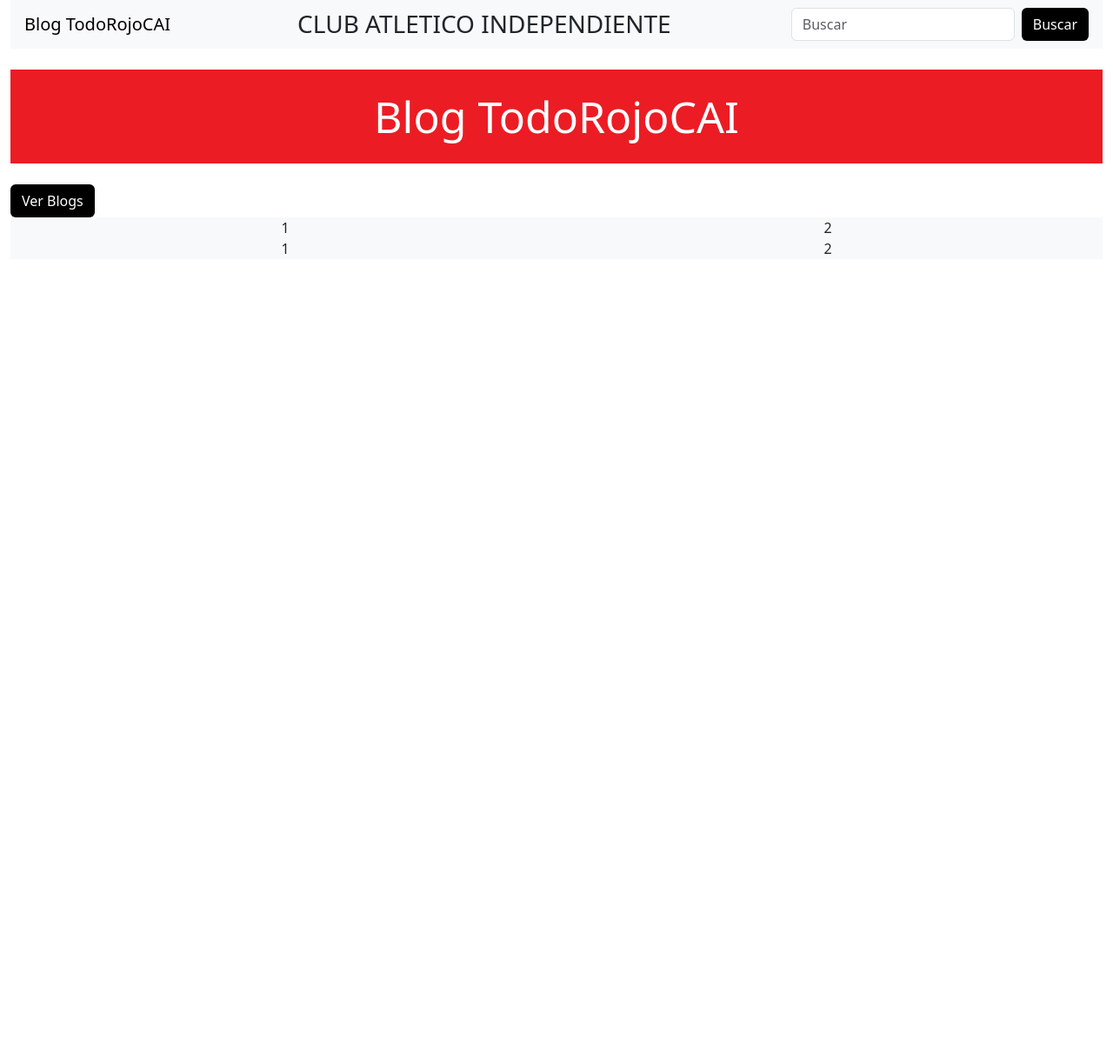
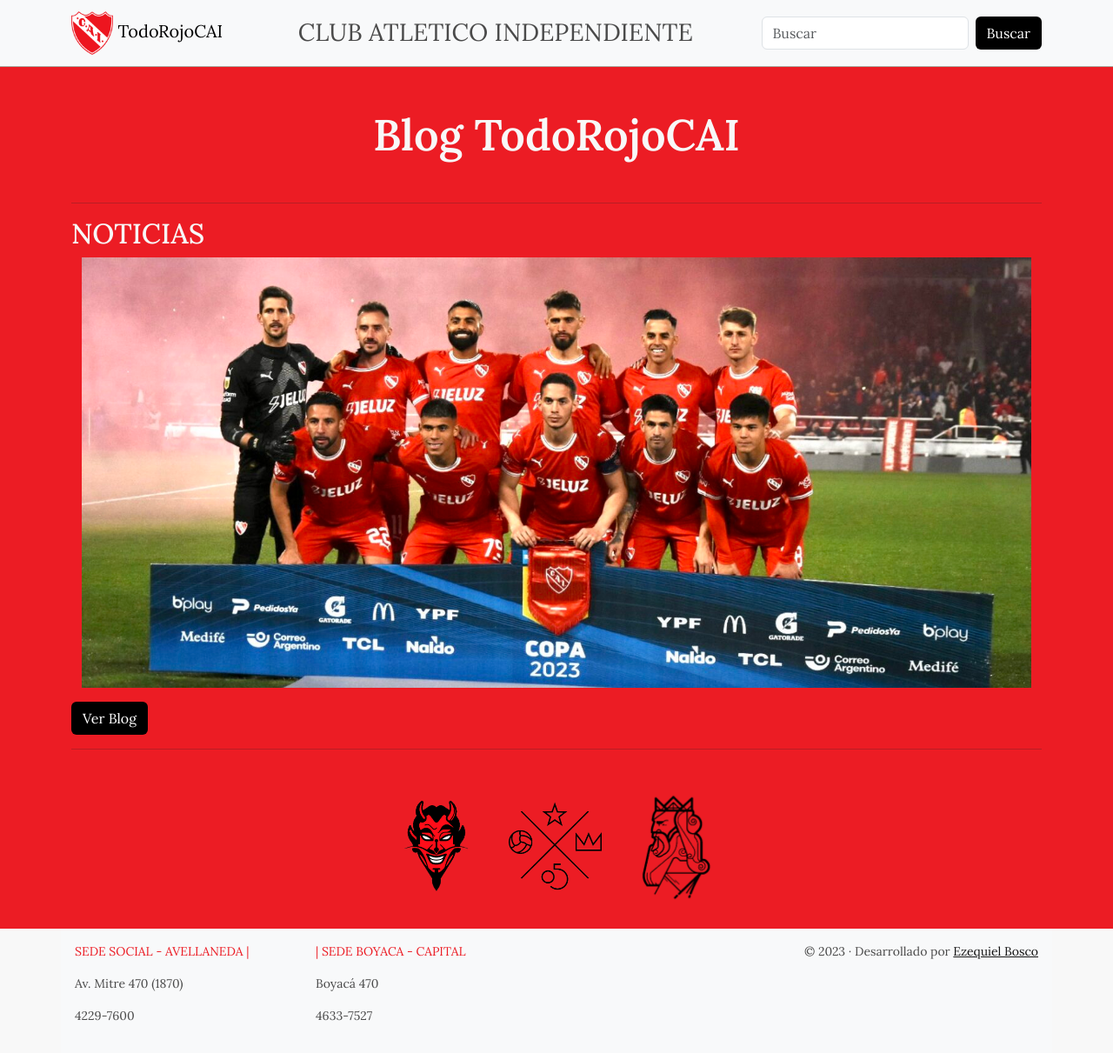
Before and after one commit to EzequielBosco/21523A-Ezequiel-Bosco-BLOG, a Node server app: template src/views/home.ejs in a window 1280 px wide. Shown: the whole page at 87% size. Before the commit the page ends 292 px from the top, so only its background shows below. Run offline with Node 20, Linux system fonts and the light colour scheme; the template is opened without the code that fills it, so the values that code supplies are empty; some libraries are stand-ins or nearby versions.

Commit message:
agrego imagenes, estilos, limite en get posts

```diff
--- a/src/controllers/controller.posts.js
+++ b/src/controllers/controller.posts.js
@@ -4,7 +4,10 @@ const router = Router()
 
 router.get('/', async (req, res) => {
     try {
-        const posts = await PostSchema.findAll()
+        const posts = await PostSchema.findAll({
+            limit: 3,
+            order: [['createdAt', 'DESC']]
+        })
         res.render('posts', { posts })
     } catch (error) {
         console.log(error)
--- a/src/public/css/styles.css
+++ b/src/public/css/styles.css
@@ -1,5 +1,34 @@
 :root {
-    --color: rgb(236, 28, 36)
+    --color: rgb(236, 28, 36);
+    --color-1: rgb(20, 20, 20);
+    --color-2: rgb(29, 29, 29);
+    --color-3: rgb(74, 74, 74);
+    --color-4: rgb(170, 169, 158);
+    --color-5: rgb(248, 248, 248);
+}
+
+* {
+    font-family: 'Lora', serif;
+}
+
+img {
+    pointer-events: none
+}
+
+.logo {
+    height: 50px;
+}
+
+h1 {
+    font-weight: 600;
+}
+
+h2 {
+    font-weight: 500;
+}
+
+h3 {
+    font-weight: 400;
 }
 
 .btn-black {
@@ -18,21 +47,61 @@ h1 {
     font-size: 50px;
 }
 
-.color {
+.color-b {
     background-color: var(--color)
 }
 
-.white {
-    color: white;
+.color-b-1 {
+    background-color: var(--color-1)
 }
 
-.black {
-    color: black;
+.color-b-2 {
+    background-color: var(--color-2)
+}
+
+.color-b-3 {
+    background-color: var(--color-3)
+}
+
+.color-b-4 {
+    background-color: var(--color-4)
+}
+
+.color-b-5 {
+    background-color: var(--color-5)
+}
+
+.color {
+    color: var(--color)
+}
+
+.color-1 {
+    color: var(--color-1)
+}
+
+.color-2 {
+    color: var(--color-2)
+}
+
+.color-3 {
+    color: var(--color-3)
+}
+
+.color-4 {
+    color: var(--color-4)
+}
+
+.color-5 {
+    color: var(--color-5)
 }
 
 nav h3 {
     margin: 0;
-    padding: 0
+    padding: 0;
+}
+
+nav {
+    border-bottom: 0.2px solid var(--color-4);
 }
 
 .card-img-top img {
@@ -41,5 +110,74 @@ nav h3 {
 }
 
 .card-img-top {
-    box-shadow: 2px 1px 6px 2px rgb(124, 124, 124);
+    margin: 10px 10px 10px 10px;
 }
+
+.div-posts a {
+    color: var(--color-1);
+}
+
+.div-posts a:hover {
+    color: var(--color);
+}
+
+.card-box {
+    background-color: var(--color-5);
+    box-shadow: -1px 1px 3px 0px var(--color-2);
+    border-radius: 10px;
+    transition: 0.2s ease;
+}
+
+.card-box:hover {
+    transform: translateX(3px);
+}
+
+.card-box-1 {
+    background-color: transparent;
+    box-shadow: -1px 1px 3px 0px var(--color-2);
+    border-radius: 10px;
+    transition: 0.2s ease;
+}
+
+.card-box-1:hover {
+    transform: translateX(3px);
+}
+
+footer img {
+    margin: 15px;
+    height: 160px;
+}
+
+.col {
+    margin: 0;
+    padding: 0;
+}
+
+.noticias {
+    width: 100%;
+}
+
+p {
+    font-size: 14px;
+}
+
+footer a {
+    color: var(--color-1);
+}
+
+footer a:hover {
+    color: var(--color);
+}
+
+a {
+    color: var(--color-5);
+}
+
+a:hover {
+    color: var(--color-2);
+}
+
+.section-posts {
+    margin: 0;
+    padding: 0;
+}
--- a/src/public/js/index.js
+++ b/src/public/js/index.js
@@ -2,7 +2,7 @@ const showData = (a, b) => {
     let register = ""
     a.forEach(post => {
         register += `
-        <div class="card-img-top rounded d-flex border border-2 m-2 mb-3">
+        <div class="card-box-1 card-img-top d-flex border border-2 m-2 mb-3">
             <img class="card-img-top" src="${post.url_imagen}" alt="Imagen blog">
             <div class="card-body px-3 m-2">
                 <h3>${post.titulo}</h3>
@@ -22,6 +22,8 @@ const getPosts = async () => {
     const response = await fetch('/posts/get')
     const posts = await response.json()
     const divPosts = document.querySelector('#div-posts')
+
+    divPosts.innerHTML = ''
     showData(posts, divPosts)
 }
 const btnGet = document.getElementById('btn-get')
--- a/src/views/home.ejs
+++ b/src/views/home.ejs
@@ -1,12 +1,19 @@
 <%-include("partials/header") %>
 
-<main class="color">
+<main>
     <div>
-        <h1 class="text-center m-4 py-4 white"> Blog TodoRojoCAI</h1>
+        <h1 class="text-center m-4 py-4 color-5">Blog TodoRojoCAI</h1>
     </div>
 </main>
+<hr>
 <section>
-    <a class="btn btn-black" type="button" href="/posts">Ver Blogs</a>
+    <h2 class="color-5">NOTICIAS</h2>
+    <div class="container d-flex justify-content-center">
+        <img class="noticias" src="/img/noticias.jpg">
+        <!-- <img class="noticias" src="/img/noticias-1.jpg"> -->
+    </div>
+    <a class="btn btn-black mt-3" type="button" href="/posts">Ver Blog</a>
 </section>
-
+<hr>
+</div>
 <%-include("partials/footer") %>
--- a/src/views/partials/footer.ejs
+++ b/src/views/partials/footer.ejs
@@ -1,12 +1,28 @@
-<footer class="footer bg-light px-3">
-    <div class="row text-center">
-        <div class="col">
-            <div>1</div>
-            <div>1</div>
-        </div>
-        <div class="col">
-            <div>2</div>
-            <div>2</div>
+<footer class="footer color-b-5">
+    <div class="color-b d-flex justify-content-center">
+        <img src="/img/diablo.png">
+        <img src="/img/cruz.png">
+        <img src="/img/rey.png">
+    </div>
+    <div class="container-fluid container">
+        <div class="row text-center bg-light">
+            <div class="col">
+                <div class="d-flex justify-content-start">
+                    <div class="col m-3 d-flex flex-column align-items-start">
+                        <p class="color text-right">SEDE SOCIAL - AVELLANEDA |</p>
+                        <p class="color-3 text-right">Av. Mitre 470 (1870)</p>
+                        <p class="color-3 text-right">4229-7600</p>
+                    </div>
+                    <div class="col m-3 d-flex flex-column align-items-start">
+                        <p class="color">| SEDE BOYACA - CAPITAL</p>
+                        <p class="color-3">Boyacá 470</p>
+                        <p class="color-3">4633-7527</p>
+                    </div>
+                </div>
+            </div>
+            <div class="col m-3 d-flex justify-content-end">
+                <p class="color-3">© 2023 · Desarrollado por <a href="https://github.com/EzequielBosco">Ezequiel Bosco</a></p>
+            </div>
         </div>
     </div>
 </footer>
--- a/src/views/partials/header.ejs
+++ b/src/views/partials/header.ejs
@@ -6,15 +6,21 @@
     <title>CAI Blog</title>
     <link href="https://cdn.jsdelivr.net/npm/bootstrap@5.3.1/dist/css/bootstrap.min.css" rel="stylesheet" integrity="sha384-4bw+/aepP/YC94hEpVNVgiZdgIC5+VKNBQNGCHeKRQN+PtmoHDEXuppvnDJzQIu9" crossorigin="anonymous">
     <link rel="stylesheet" type="text/css" href="css/styles.css">
+    <link rel="preconnect" href="https://fonts.googleapis.com">
+    <link rel="preconnect" href="https://fonts.gstatic.com" crossorigin>
+    <link href="https://fonts.googleapis.com/css2?family=Lora:wght@400;500;600&display=swap" rel="stylesheet">
 </head>
-<body class="container-fluid">
+<body class="color-b">
     <header>
         <nav class="navbar navbar-light bg-light justify-content-between px-3 align-items-center">
-            <a class="navbar-brand">Blog TodoRojoCAI</a>
-            <h3>CLUB ATLETICO INDEPENDIENTE</h3>
-            <form class="form-inline d-flex g-2">
-                <input class="form-control mr-sm-2 mx-2" type="search" placeholder="Buscar" aria-label="Search">
-                <button class="btn btn-black my-2 my-sm-0" type="submit">Buscar</button>
-            </form>
+            <div class="container-fluid container">
+                <a href="/" class="navbar-brand"><img class="logo" src="/img/logo.png"> TodoRojoCAI</a>
+                <h3 class="color-3">CLUB ATLETICO INDEPENDIENTE</h3>
+                <form class="form-inline d-flex g-2">
+                    <input class="form-control mr-sm-2 mx-2" type="search" placeholder="Buscar" aria-label="Search">
+                    <button class="btn btn-black my-2 my-sm-0" type="submit">Buscar</button>
+                </form>
+            </div>
         </nav>
     </header>
+    <div class="container-fluid container">
```
Also changed, not shown: src/views/posts.ejs (+21 -29 lines), src/public/img/cruz.png (added), src/public/img/diablo.png (added), src/public/img/logo.png (added), src/public/img/noticias-1.jpg (added), src/public/img/noticias.jpg (added), src/public/img/rey.jpg (added), src/public/img/rey.png (added).
